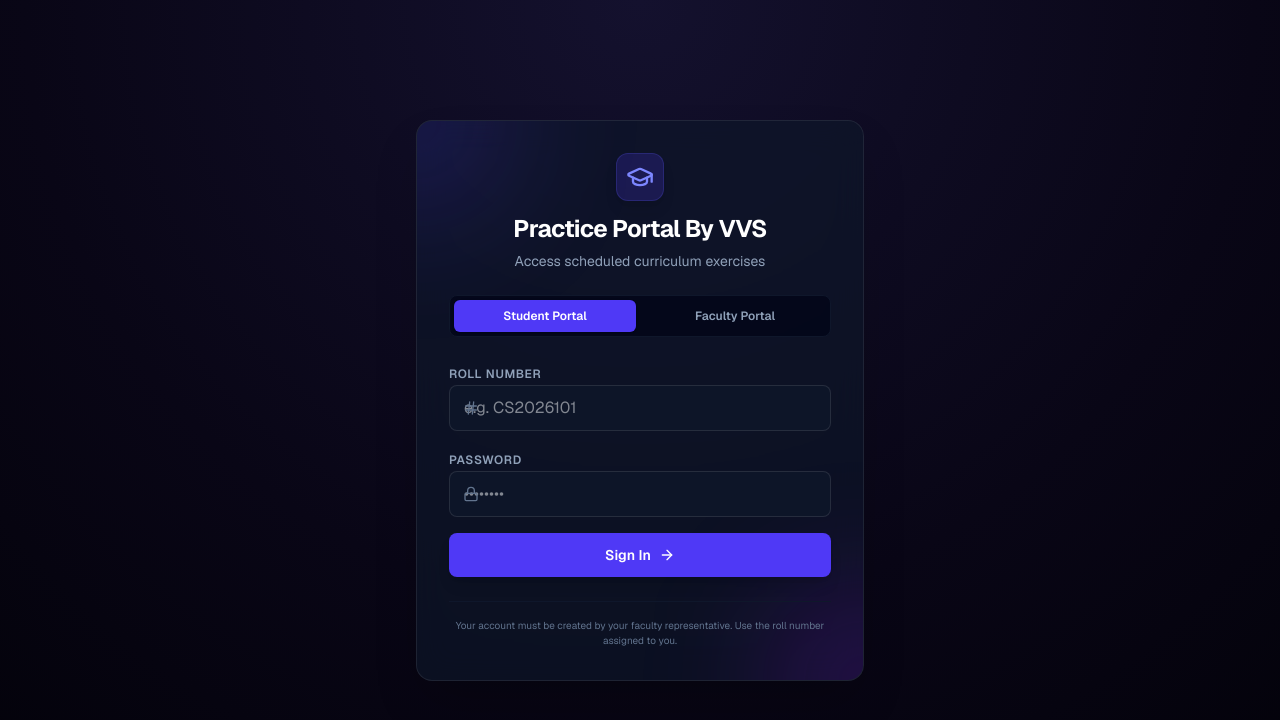
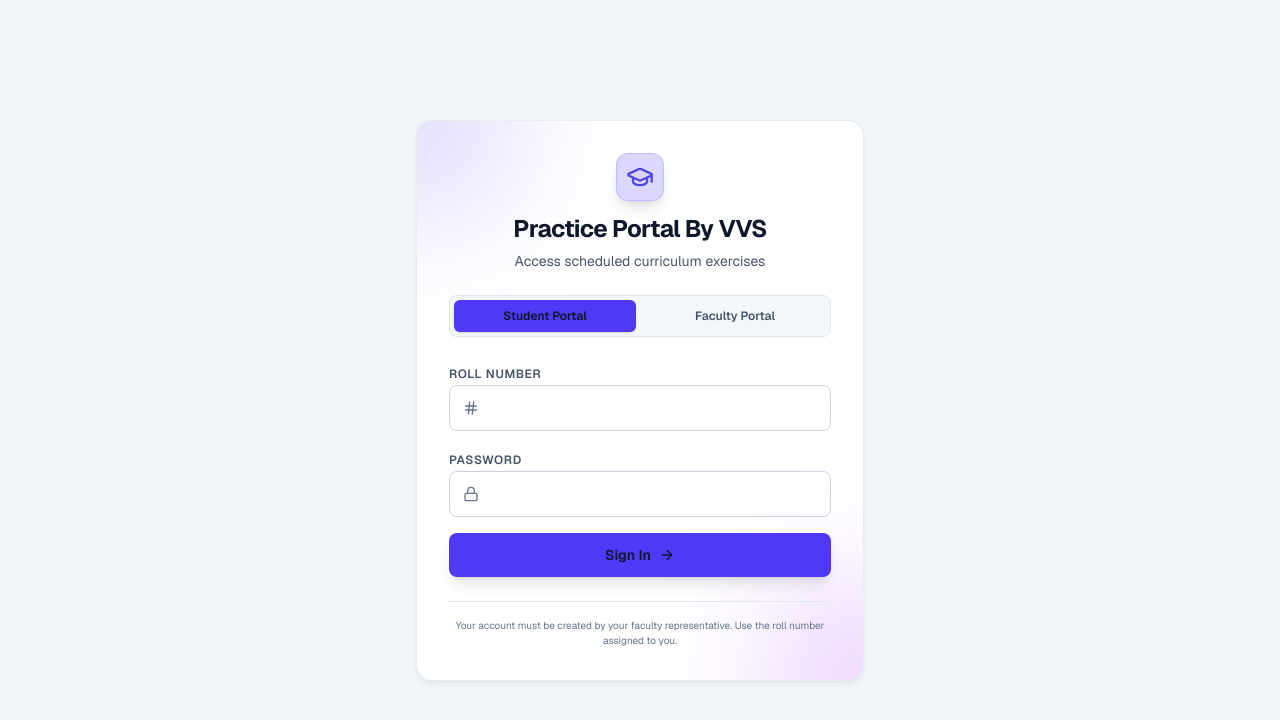
Before and after one commit to VenkataSaiTeja1/AJPractice, a Next.js app: page /login in a window 1280 px wide. Shown: the top 720 px of the page. Built offline with nearby package versions, Linux system fonts and the light colour scheme; no server answers.

Commit message:
12thcommit

```diff
--- a/app/globals.css
+++ b/app/globals.css
@@ -1,15 +1,15 @@
 @import "tailwindcss";
 
 :root {
-  --background: #0b0f19;
-  --foreground: #f8fafc;
-  --primary: #6366f1;
-  --primary-hover: #4f46e5;
-  --secondary: #1e293b;
-  --border: #334155;
-  --card-bg: rgba(15, 23, 42, 0.65);
-  --success: #10b981;
-  --error: #ef4444;
+  --background: #f1f5f9; /* Professional soft slate-gray light mode, not pure white */
+  --foreground: #0f172a; /* Deep slate-900 for high contrast */
+  --primary: #4f46e5;    /* Vibrant Indigo-600 */
+  --primary-hover: #3730a3; /* Indigo-800 */
+  --secondary: #e2e8f0;  /* Slate-200 */
+  --border: #cbd5e1;     /* Slate-300 */
+  --card-bg: #ffffff;    /* Pure white cards */
+  --success: #16a34a;    /* Green-600 */
+  --error: #dc2626;      /* Red-600 */
 }
 
 @theme inline {
@@ -20,41 +20,126 @@
 }
 
 body {
-  background: radial-gradient(circle at top, #14112e 0%, #090616 60%, #03020a 100%) no-repeat;
-  background-attachment: fixed;
-  color: var(--foreground);
+  background-color: var(--background) !important;
+  color: var(--foreground) !important;
   font-family: var(--font-sans), system-ui, -apple-system, sans-serif;
   min-height: 100vh;
 }
 
+/* Redefining glass-card for a clean, premium light-mode layout */
 .glass-card {
-  background: var(--card-bg);
-  backdrop-filter: blur(16px);
-  border: 1px solid rgba(255, 255, 255, 0.08);
-  border-radius: 1rem;
+  background-color: var(--card-bg) !important;
+  border: 1px solid rgba(15, 23, 42, 0.08) !important;
+  box-shadow: 0 4px 6px -1px rgba(0, 0, 0, 0.05), 0 2px 4px -2px rgba(0, 0, 0, 0.05) !important;
+  border-radius: 1rem !important;
 }
 
+/* Inputs styled for light mode */
 .glass-input {
-  background: rgba(15, 23, 42, 0.85);
-  border: 1px solid rgba(255, 255, 255, 0.1);
-  color: var(--foreground);
-  border-radius: 0.5rem;
-  padding: 0.625rem 0.875rem;
-  transition: all 0.25s ease-in-out;
+  background-color: #ffffff !important;
+  border: 1px solid #cbd5e1 !important; /* slate-300 */
+  color: var(--foreground) !important;
+  border-radius: 0.5rem !important;
+  padding: 0.625rem 0.875rem !important;
+  transition: all 0.25s ease-in-out !important;
 }
 
 .glass-input:focus {
-  outline: none;
-  border-color: var(--primary);
-  box-shadow: 0 0 15px rgba(99, 102, 241, 0.35);
+  outline: none !important;
+  border-color: var(--primary) !important;
+  box-shadow: 0 0 0 3px rgba(79, 70, 229, 0.15) !important;
+}
+
+/* CSS Injections to map Tailwind dark-mode classes to premium light-mode colors */
+.text-white {
+  color: #0f172a !important; /* Force headers to be deep dark slate */
+}
+.text-slate-100 {
+  color: #0f172a !important;
+}
+.text-slate-200 {
+  color: #1e293b !important;
+}
+.text-slate-300 {
+  color: #334155 !important;
+}
+.text-slate-400 {
+  color: #475569 !important;
+}
+.text-slate-500 {
+  color: #64748b !important;
+}
+
+.bg-slate-950 {
+  background-color: #f1f5f9 !important; /* Main background color */
+}
+.bg-slate-900 {
+  background-color: #f8fafc !important; /* Card backgrounds/toolbars */
+}
+.bg-slate-950\/80 {
+  background-color: rgba(241, 245, 249, 0.8) !important;
+}
+.bg-slate-955\/80 {
+  background-color: rgba(241, 245, 249, 0.8) !important;
+}
+.bg-slate-950\/60 {
+  background-color: rgba(241, 245, 249, 0.6) !important;
+}
+.bg-slate-950\/40 {
+  background-color: rgba(241, 245, 249, 0.4) !important;
+}
+.bg-slate-950\/20 {
+  background-color: rgba(241, 245, 249, 0.2) !important;
+}
+.bg-slate-900\/40 {
+  background-color: rgba(248, 250, 252, 0.4) !important;
+}
+.bg-slate-900\/20 {
+  background-color: rgba(248, 250, 252, 0.2) !important;
+}
+
+.border-slate-800 {
+  border-color: #cbd5e1 !important; /* Soft borders */
+}
+.border-slate-900 {
+  border-color: #e2e8f0 !important;
+}
+.border-slate-850 {
+  border-color: #cbd5e1 !important;
+}
+.divide-slate-900 > :not([hidden]) ~ :not([hidden]) {
+  border-color: #cbd5e1 !important;
+}
+.divide-slate-800\/80 > :not([hidden]) ~ :not([hidden]) {
+  border-color: #cbd5e1 !important;
+}
+
+/* Ensure code syntax colors remain high contrast and beautiful on light background */
+.text-emerald-400 {
+  color: #16a34a !important; /* Professional green */
+}
+.text-rose-400 {
+  color: #dc2626 !important; /* Professional red */
+}
+.text-amber-400 {
+  color: #d97706 !important; /* Professional amber */
+}
+.text-indigo-400 {
+  color: #4f46e5 !important; /* Indigo */
+}
+.text-purple-400 {
+  color: #7c3aed !important; /* Purple */
+}
+.text-pink-400 {
+  color: #db2777 !important; /* Pink */
 }
 
 @keyframes pulse-glow {
   0%, 100% {
-    box-shadow: 0 0 15px rgba(99, 102, 241, 0.2);
+    box-shadow: 0 0 15px rgba(79, 70, 229, 0.15);
   }
   50% {
-    box-shadow: 0 0 25px rgba(99, 102, 241, 0.45);
+    box-shadow: 0 0 25px rgba(79, 70, 229, 0.35);
   }
 }
 
--- a/app/layout.tsx
+++ b/app/layout.tsx
@@ -29,7 +29,7 @@ export default function RootLayout({
       lang="en"
       className={`${geistSans.variable} ${geistMono.variable} h-full antialiased`}
     >
-      <body className="min-h-full flex flex-col bg-slate-950 text-slate-100">
+      <body className="min-h-full flex flex-col bg-slate-50 text-slate-900">
         <Navbar />
         <FullscreenEnforcer>
           {children}
--- a/app/login/page.tsx
+++ b/app/login/page.tsx
@@ -127,7 +127,6 @@ export default function LoginPage() {
                   <input
                     type="text"
                     required
-                    placeholder="e.g. CS2026101"
                     value={rollNumber}
                     onChange={(e) => setRollNumber(e.target.value)}
                     className="w-full glass-input pl-10"
@@ -143,7 +142,6 @@ export default function LoginPage() {
                   <input
                     type="email"
                     required
-                    placeholder="e.g. professor@university.edu"
                     value={email}
                     onChange={(e) => setEmail(e.target.value)}
                     className="w-full glass-input pl-10"
@@ -160,7 +158,6 @@ export default function LoginPage() {
                 <input
                   type="password"
                   required
-                  placeholder="••••••••"
                   value={password}
                   onChange={(e) => setPassword(e.target.value)}
                   className="w-full glass-input pl-10"
```
